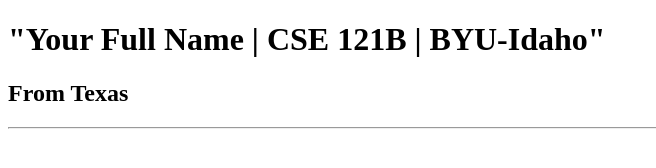
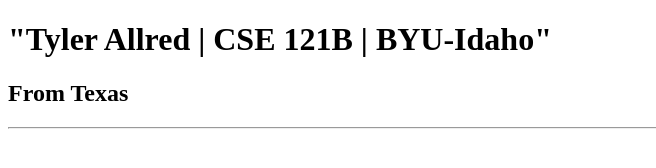
Before and after one commit to allredty/cse121b, a plain HTML site: page test.html in a window 1280 px wide. Shown: the whole page, without its empty margins (0-656 px from the left). Drawn offline with Linux system fonts and the light colour scheme.

Commit message:
Forgot to add name to the bottom one.

```diff
--- a/test.html
+++ b/test.html
@@ -6,7 +6,7 @@
     <title>Tyler Allred | CSE 121B | BYU-Idaho</title>
 </head>
 <body>
-    <h1>"Your Full Name | CSE 121B | BYU-Idaho"</h1>
+    <h1>"Tyler Allred | CSE 121B | BYU-Idaho"</h1>
     <h2>From Texas</h2>
     <hr>
 </body>
```
